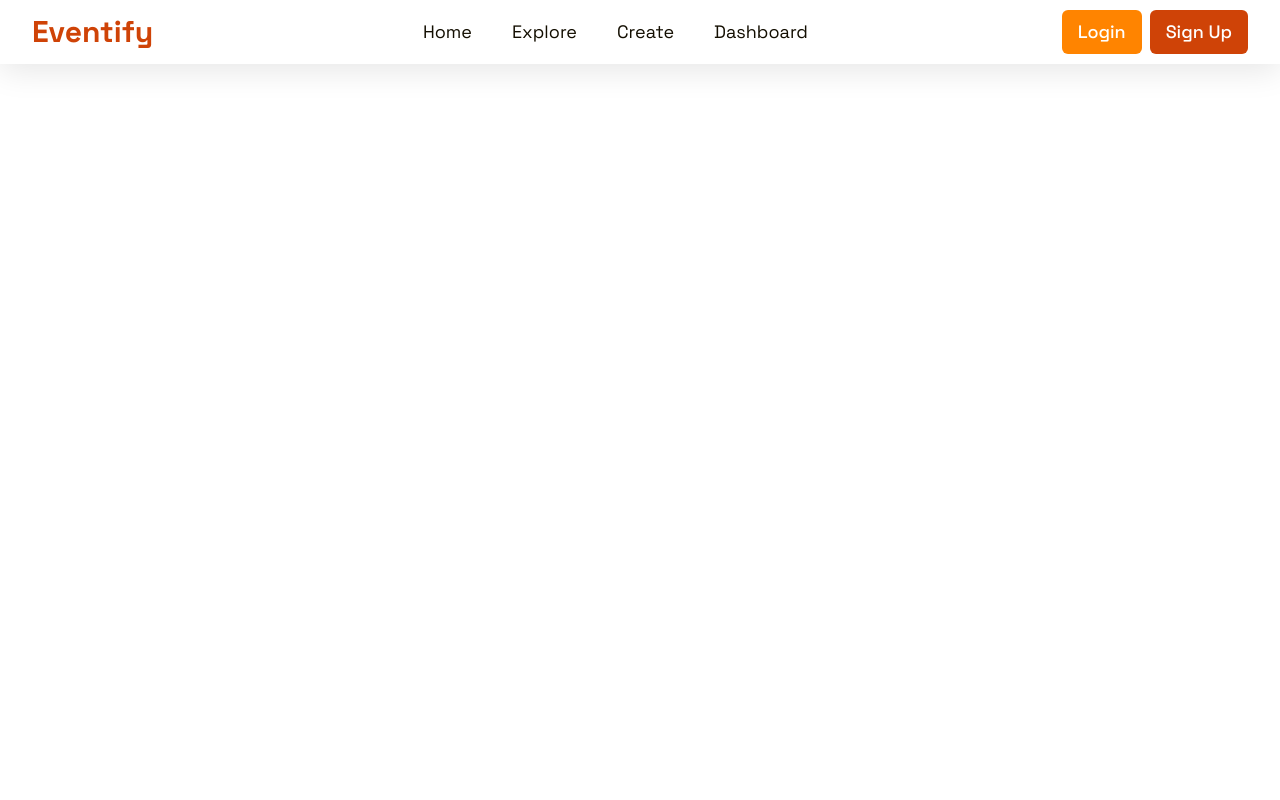
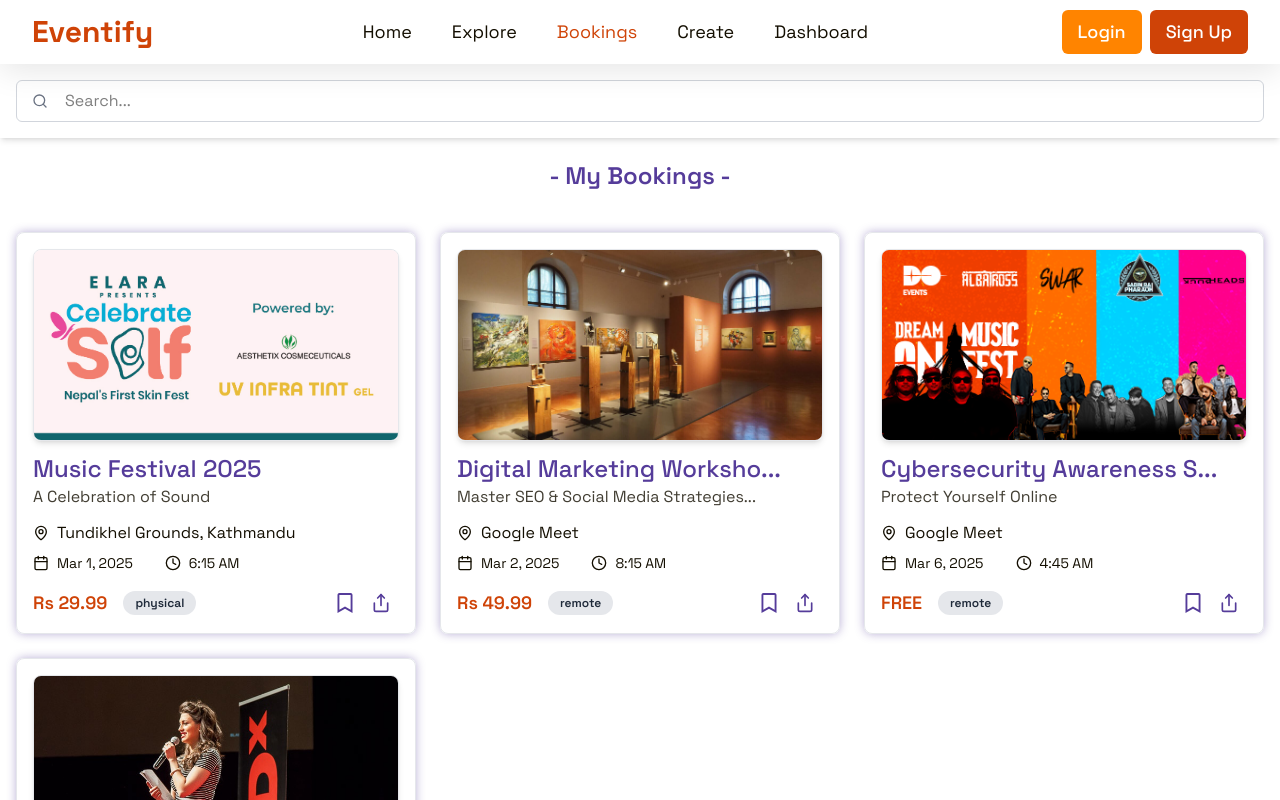
Before and after one commit to SuyanShrestha/eventify-frontend, a React (Vite) app: page /bookings in a window 1280 px wide. Shown: the top 800 px of the page. Built offline with nearby package versions, Linux system fonts and the light colour scheme.

Commit message:
feat: add bookings page on Navbar

```diff
--- a/src/App.tsx
+++ b/src/App.tsx
@@ -9,6 +9,8 @@ import { ToastContainer } from "react-toastify";
 import { useFetchUsers } from "./hooks";
 import { useDispatch } from "react-redux";
 import { login } from "./store/authSlice";
+import { setBookings } from "./store/bookingSlice";
+import { bookingsData } from "./constants/data";
 
 const App: React.FC = () => {
   const [isAuthRoute, setIsAuthRoute] = useState(false);
@@ -18,12 +20,14 @@ const App: React.FC = () => {
 
   // only for dummy data
   useFetchUsers();
+
   useEffect(() => {
     const testUser = {
       username: "Event Master",
       password: "securePass123",
     };
     dispatch(login(testUser));
+    dispatch(setBookings(bookingsData));
   }, [dispatch]);
 
   return (
--- a/src/components/Navbar.tsx
+++ b/src/components/Navbar.tsx
@@ -38,6 +38,17 @@ const Navbar: React.FC = () => {
                 }`}
               >
                 Explore
+              </Link>
+
+              <Link
+                to={RoutingLinks.Bookings}
+                className={`px-3 py-2 text-lg transition-colors duration-300 ${
+                  location.pathname === RoutingLinks.Bookings
+                    ? "text-accent-500"
+                    : "text-primary-text-500 hover:text-secondary-text-500"
+                }`}
+              >
+                Bookings
               </Link>
 
               <Link
--- a/src/components/events/EventsList.tsx
+++ b/src/components/events/EventsList.tsx
@@ -11,10 +11,14 @@ import { EventCard } from "./EventCard";
 import { cn } from "../../lib/utils";
 
 interface EventsListProps {
-  isDashboard: boolean;
+  isDashboard?: boolean;
+  isBooking?: boolean;
 }
 
-const EventsList: React.FC<EventsListProps> = ({ isDashboard = false }) => {
+const EventsList: React.FC<EventsListProps> = ({
+  isDashboard = false,
+  isBooking = false,
+}) => {
   const [searchText, setSearchText] = useState<string>("");
   const debouncedSearchText = useDebounce<string>(searchText, 300);
   const location = useLocation();
@@ -22,9 +26,40 @@ const EventsList: React.FC<EventsListProps> = ({ isDashboard = false }) => {
   const dispatch = useDispatch();
   const { filteredEvents } = useSelector((state: RootState) => state.events);
   const { user: currentUser } = useSelector((state: RootState) => state.auth);
+  const { users } = useSelector((state: RootState) => state.users);
+  const { bookings } = useSelector((state: RootState) => state.bookings);
+
+  const mappedBookings = bookings.map(
+    ({ bookingId, eventId, userId, bookingCreated }) => {
+      const user = users.find((user) => user.id === userId);
+      const event = eventsData.find((event) => event.id === eventId);
+
+      return {
+        bookingId,
+        eventId: event?.id,
+        eventTitle: event?.title,
+        eventSubtitle: event?.subtitle,
+        eventImage: event?.imgSrc,
+        userId: user?.id,
+        userName: user?.username,
+        bookingCreated,
+      };
+    }
+  );
+
+  const currentUserBookings = mappedBookings.filter(
+    (item) => item.userId === currentUser?.id
+  );
 
   useEffect(() => {
-    if (isDashboard && currentUser) {
+    if (isBooking && currentUser) {
+      const bookedEvents = currentUserBookings
+        .map((booking) =>
+          eventsData.find((event) => event.id === booking.eventId)
+        )
+        .filter((event) => event !== undefined);
+      dispatch(setEvents(bookedEvents as Event[]));
+    } else if (isDashboard && currentUser) {
       const eventsFilteredByUser = eventsData.filter(
         (event: Event) => event.organizerId === currentUser.id
       );
@@ -32,7 +67,7 @@ const EventsList: React.FC<EventsListProps> = ({ isDashboard = false }) => {
     } else {
       dispatch(setEvents(eventsData));
     }
-  }, [dispatch, isDashboard, currentUser]);
+  }, [dispatch, isDashboard, isBooking, currentUser]);
 
   useEffect(() => {
     dispatch(setSearchTerm(debouncedSearchText));
@@ -48,14 +83,18 @@ const EventsList: React.FC<EventsListProps> = ({ isDashboard = false }) => {
     <div
       className={cn(
         " min-h-[calc(100vh-4rem)] flex flex-col bg-secondary-500",
-        !isDashboard && "ml-0 md:ml-[20rem] flex-grow "
+        !isDashboard && !isBooking && "ml-0 md:ml-[20rem] flex-grow "
       )}
     >
       {/* <div className="bg-secondary-500 shadow-md p-4 fixed top-16 left-[5rem] md:left-[20rem] right-0 z-10 "> */}
       <div
         className={cn(
           "bg-secondary-500 shadow-md p-4 fixed top-16 z-10",
-          !isDashboard ? "left-[5rem] md:left-[20rem] right-0 " : "left-1/2 transform -translate-x-1/2 max-w-7xl w-full"
+          isDashboard
+            ? "left-1/2 transform -translate-x-1/2 max-w-7xl w-full"
+            : isBooking
+            ? "left-1/2 transform -translate-x-1/2 max-w-7xl w-full"
+            : "left-[5rem] md:left-[20rem] right-0 "
         )}
       >
         <Search className="absolute left-8 top-1/2 transform -translate-y-1/2 h-4 w-4 text-gray-500" />
@@ -70,7 +109,11 @@ const EventsList: React.FC<EventsListProps> = ({ isDashboard = false }) => {
 
       <div className=" mt-[5rem] pt-4 max-w-7xl mx-auto flex justify-center w-full">
         <h3 className="text-2xl mb-6 font-semibold text-secondary-text-500">
-          {isDashboard ? "- My Events -" : "- Events -"}
+          {isBooking
+            ? "- My Bookings -"
+            : isDashboard
+            ? "- My Events -"
+            : "- Events -"}
         </h3>
       </div>
       <div className="p-4 h-full max-w-7xl mx-auto overflow-auto flex-grow justify-start ">
--- a/src/constants/data.tsx
+++ b/src/constants/data.tsx
@@ -14,7 +14,7 @@ export const Gallery = {
 export const eventsData = [
   {
     id: 1,
-    organizerId: "org_1",
+    organizerId: "org_2",
     title: "Tech Conference 2025",
     subtitle: "Innovations in AI and Blockchain",
     startDate: "March 15 2025 10:00:00 GMT+0545 (Nepal Time)",
@@ -205,3 +205,48 @@ export const usersData = [
     role: "organizer",
   },
 ];
+
+export const bookingsData = [
+  {
+    bookingId: "b1",
+    eventId: 1,
+    userId: "org_1",
+    bookingCreated: "February 25 2025 10:30:00 GMT+0545 (Nepal Time)",
+  },
+  {
+    bookingId: "b2",
+    eventId: 3,
+    userId: "org_1",
+    bookingCreated: "March 26 2025 12:15:00 GMT+0545 (Nepal Time)",
+  },
+  {
+    bookingId: "b3",
+    eventId: 5,
+    userId: "org_1",
+    bookingCreated: "January 27 2025 14:45:00 GMT+0545 (Nepal Time)",
+  },
+  {
+    bookingId: "b4",
+    eventId: 4,
+    userId: "org_1",
+    bookingCreated: "June 02 2025 16:20:00 GMT+0545 (Nepal Time)",
+  },
+  {
+    bookingId: "b5",
+    eventId: 2,
+    userId: "user_1",
+    bookingCreated: "March 29 2025 18:00:00 GMT+0545 (Nepal Time)",
+  },
+  {
+    bookingId: "b6",
+    eventId: 4,
+    userId: "user_2",
+    bookingCreated: "June 01 2025 09:30:00 GMT+0545 (Nepal Time)",
+  },
+  {
+    bookingId: "b7",
+    eventId: 6,
+    userId: "org_2",
+    bookingCreated: "June 02 2024 11:10:00 GMT+0545 (Nepal Time)",
+  },
+];
--- a/src/constants/index.ts
+++ b/src/constants/index.ts
@@ -1,4 +1,4 @@
 export { Messages } from "./messages";
 export { RoutingLinks, getEventDetailRoute } from "./routes";
 export { Gallery, eventsData } from "./data";
-export type { User, UsersState, Event, Attendee } from "./types";
+export type { User, UsersState, Event, Attendee, Booking } from "./types";
--- a/src/constants/routes.ts
+++ b/src/constants/routes.ts
@@ -3,6 +3,7 @@ export const enum RoutingLinks {
   Events = "/events",
   CreateEvent = "/create",
   Dashboard = "/dashboard",
+  Bookings = "/bookings",
   Login = "/login",
   Signup = "/signup",
 }
--- a/src/layouts/UserLayout.tsx
+++ b/src/layouts/UserLayout.tsx
@@ -3,7 +3,14 @@ import { Route, Routes } from "react-router-dom";
 
 // Pages or Components for Routes
 import Navbar from "../components/Navbar";
-import { CreateEvent, Dashboard, EventDetail, ExplorePage, HomePage } from "../pages";
+import {
+  BookingsPage,
+  CreateEvent,
+  Dashboard,
+  EventDetail,
+  ExplorePage,
+  HomePage,
+} from "../pages";
 
 const UserLayout: React.FC = () => {
   return (
@@ -17,6 +24,7 @@ const UserLayout: React.FC = () => {
           <Route path="/" element={<HomePage />} />
           <Route path="/events" element={<ExplorePage />} />
           <Route path="/events/:eventId" element={<EventDetail />} />
+          <Route path="/bookings" element={<BookingsPage />} />
           <Route path="/create" element={<CreateEvent />} />
           <Route path="/dashboard" element={<Dashboard />} />
         </Routes>
--- /dev/null
+++ b/src/pages/BookingsPage.tsx
@@ -0,0 +1,13 @@
+import React from "react";
+import EventsList from "../components/events/EventsList";
+
+const BookingsPage: React.FC = () => {
+  return (
+    <div className="mt-[4rem]">
+      {" "}
+      <EventsList isBooking={true} />
+    </div>
+  );
+};
+
+export default BookingsPage;
--- a/src/pages/index.ts
+++ b/src/pages/index.ts
@@ -1,7 +1,15 @@
+import BookingsPage from "./BookingsPage";
 import CreateEvent from "./CreateEvent";
 import Dashboard from "./Dashboard";
 import EventDetail from "./EventDetail";
 import ExplorePage from "./ExplorePage";
 import HomePage from "./HomePage";
 
-export { CreateEvent, EventDetail, ExplorePage, HomePage, Dashboard };
+export {
+  CreateEvent,
+  EventDetail,
+  ExplorePage,
+  HomePage,
+  Dashboard,
+  BookingsPage,
+};
--- /dev/null
+++ b/src/store/bookingSlice.ts
@@ -0,0 +1,26 @@
+import { createSlice, PayloadAction } from "@reduxjs/toolkit";
+import { Booking } from "../constants";
+
+interface BookingsState {
+  bookings: Booking[];
+}
+
+const initialState: BookingsState = {
+  bookings: [],
+};
+
+const bookingsSlice = createSlice({
+  name: "bookings",
+  initialState,
+  reducers: {
+    setBookings: (state, action: PayloadAction<Booking[]>) => {
+      state.bookings = action.payload;
+    },
+    addBooking: (state, action: PayloadAction<Booking>) => {
+      state.bookings.push(action.payload);
+    },
+  },
+});
+
+export const { setBookings, addBooking } = bookingsSlice.actions;
+export default bookingsSlice.reducer;
--- a/src/store/index.ts
+++ b/src/store/index.ts
@@ -4,7 +4,7 @@ import storage from "redux-persist/lib/storage";
 import authReducer from "./authSlice";
 import eventReducer from "./eventSlice";
 import usersReducer from "./usersSlice";
-
+import bookingsReducer from "./bookingSlice";
 
 const persistConfig = {
   key: "root",
@@ -17,6 +17,7 @@ const rootReducer = combineReducers({
   auth: authReducer,
   events: eventReducer,
   users: usersReducer,
+  bookings: bookingsReducer,
 });
 
 const persistedReducer = persistReducer(persistConfig, rootReducer);
```
Also changed, not shown: src/constants/types.ts (+7 -1 lines).
